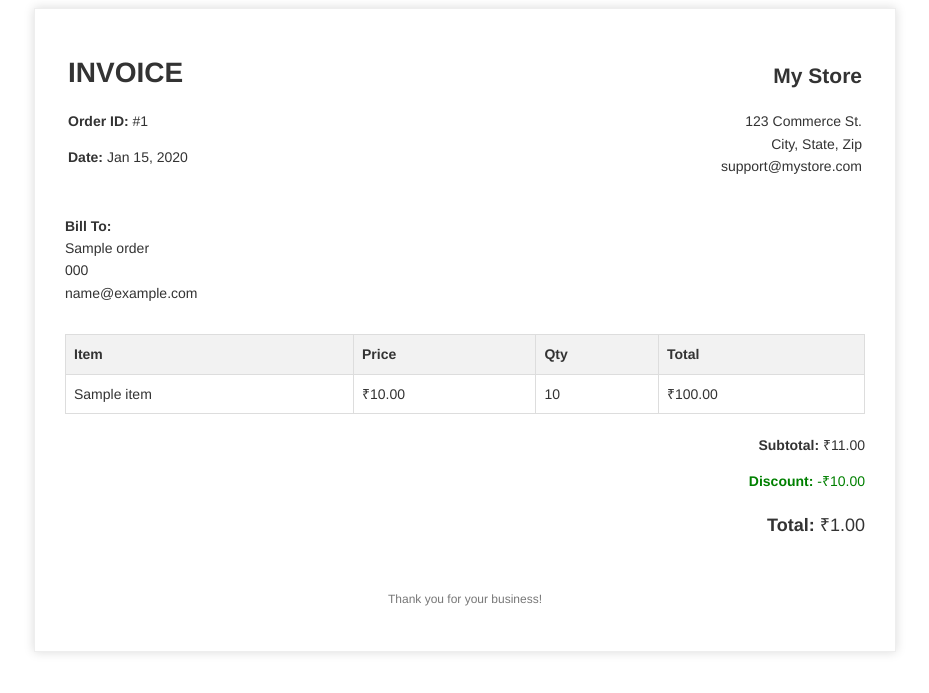
After one commit to abhishdeveloper/cms, a PHP site: template views/templates/invoice.php in a window 1280 px wide. The commit adds this page. Shown: the top 693 px of the page, without its empty margins (175-1104 px from the left). Run offline with PHP 8.4, Linux system fonts and the light colour scheme; the template is opened without the code that fills it: most values are stand-ins (such as "Sample title", 1, 10 or a date in 2020).

Commit message:
Implement Automated PDF Invoicing and Transactional Emails
- Add `composer.json` for `dompdf` and `phpmailer` dependencies
- Create `EmailService` and `InvoiceService`
- Create `views/templates/invoice.php` for PDF generation
- Implement `download_invoice.php` endpoint with ownership verification
- Integrate services into `webhook.php` (Payment Success) and `AdminController` (Order Shipped)
- Update `views/user/orders.php` with download link
- Update `autoload.php` to include Composer vendor directory
- Fix potential XSS vulnerability in `views/cart.php`

Co-authored-by: abhishdeveloper <260588150+abhishdeveloper@users.noreply.github.com>

```diff
--- /dev/null
+++ b/views/templates/invoice.php
@@ -0,0 +1,83 @@
+<!DOCTYPE html>
+<html>
+<head>
+    <meta charset="utf-8">
+    <title>Invoice #<?= $order['id'] ?></title>
+    <style>
+        body { font-family: 'Helvetica', sans-serif; font-size: 14px; line-height: 1.6; color: #333; }
+        .invoice-box { max-width: 800px; margin: auto; padding: 30px; border: 1px solid #eee; box-shadow: 0 0 10px rgba(0, 0, 0, .15); }
+        .header { margin-bottom: 20px; }
+        .header h1 { margin: 0; color: #333; }
+        .details { margin-bottom: 30px; }
+        .details table { width: 100%; }
+        .details td { vertical-align: top; }
+        .items-table { width: 100%; border-collapse: collapse; margin-bottom: 20px; }
+        .items-table th, .items-table td { border: 1px solid #ddd; padding: 8px; text-align: left; }
+        .items-table th { background-color: #f2f2f2; }
+        .totals { text-align: right; }
+        .footer { margin-top: 50px; text-align: center; font-size: 12px; color: #777; }
+    </style>
+</head>
+<body>
+    <div class="invoice-box">
+        <div class="header">
+            <table style="width: 100%;">
+                <tr>
+                    <td>
+                        <h1>INVOICE</h1>
+                        <p><strong>Order ID:</strong> #<?= $order['id'] ?></p>
+                        <p><strong>Date:</strong> <?= date('M d, Y', strtotime($order['created_at'])) ?></p>
+                    </td>
+                    <td style="text-align: right;">
+                        <h2>My Store</h2>
+                        <p>123 Commerce St.<br>City, State, Zip<br>support@mystore.com</p>
+                    </td>
+                </tr>
+            </table>
+        </div>
+
+        <div class="details">
+            <strong>Bill To:</strong><br>
+            <?= htmlspecialchars($order['name']) ?><br>
+            <?= htmlspecialchars($order['phone']) ?><br>
+            <?= htmlspecialchars($order['email']) ?>
+        </div>
+
+        <table class="items-table">
+            <thead>
+                <tr>
+                    <th>Item</th>
+                    <th>Price</th>
+                    <th>Qty</th>
+                    <th>Total</th>
+                </tr>
+            </thead>
+            <tbody>
+                <?php foreach ($items as $item): ?>
+                <tr>
+                    <td><?= htmlspecialchars($item['product_name']) ?></td>
+                    <td>₹<?= number_format($item['price'], 2) ?></td>
+                    <td><?= $item['quantity'] ?></td>
+                    <td>₹<?= number_format($item['price'] * $item['quantity'], 2) ?></td>
+                </tr>
+                <?php endforeach; ?>
+            </tbody>
+        </table>
+
+        <div class="totals">
+            <?php
+            $subtotal = $order['total_amount'] + ($order['discount_amount'] ?? 0);
+            ?>
+            <p><strong>Subtotal:</strong> ₹<?= number_format($subtotal, 2) ?></p>
+            <?php if (!empty($order['discount_amount']) && $order['discount_amount'] > 0): ?>
+                <p style="color: green;"><strong>Discount:</strong> -₹<?= number_format($order['discount_amount'], 2) ?></p>
+            <?php endif; ?>
+            <p style="font-size: 18px;"><strong>Total:</strong> ₹<?= number_format($order['total_amount'], 2) ?></p>
+        </div>
+
+        <div class="footer">
+            <p>Thank you for your business!</p>
+        </div>
+    </div>
+</body>
+</html>
--- a/views/user/orders.php
+++ b/views/user/orders.php
@@ -29,6 +29,9 @@
                 <?php if ($order['razorpay_order_id']): ?>
                     <p>Transaction ID: <span class="font-mono"><?= $order['razorpay_order_id'] ?></span></p>
                 <?php endif; ?>
+                <?php if ($order['payment_status'] === 'paid'): ?>
+                    <a href="/download_invoice.php?id=<?= $order['id'] ?>" class="mt-2 inline-block text-blue-600 hover:underline">Download Invoice (PDF)</a>
+                <?php endif; ?>
             </div>
         </div>
     <?php endforeach; ?>
```
Also changed, not shown: autoload.php (+7 -1 lines), composer.json (added, +14 -0 lines), config/services.php (+8 -0 lines), controllers/AdminController.php (+6 -1 lines), public/download_invoice.php (added, +50 -0 lines), public/webhook.php (+20 -0 lines), services/EmailService.php (added, +51 -0 lines), services/InvoiceService.php (added, +51 -0 lines), views/cart.php (+26 -10 lines), 1 other file.
